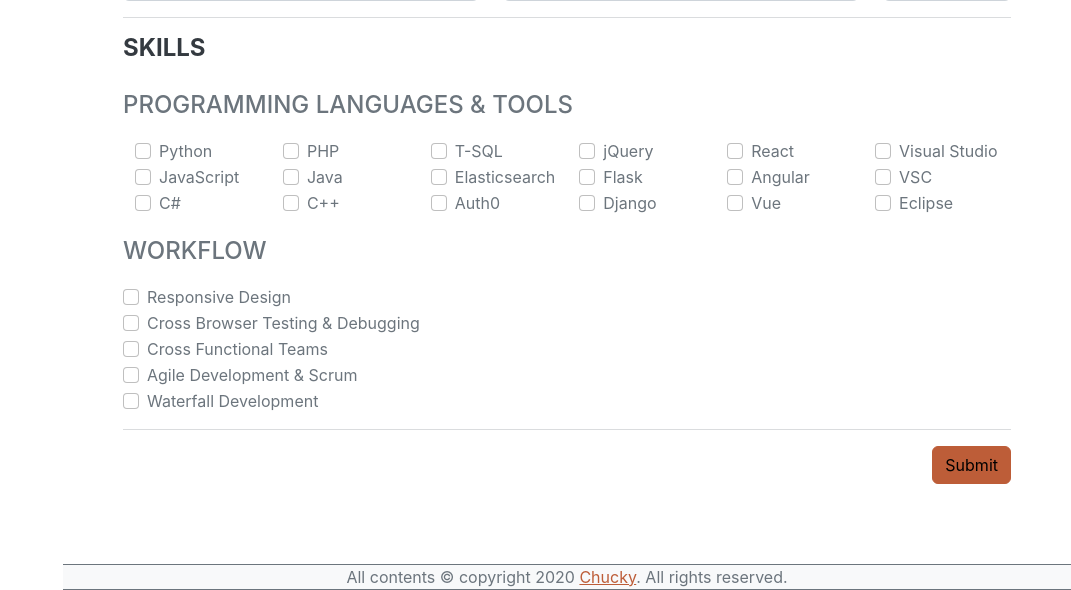
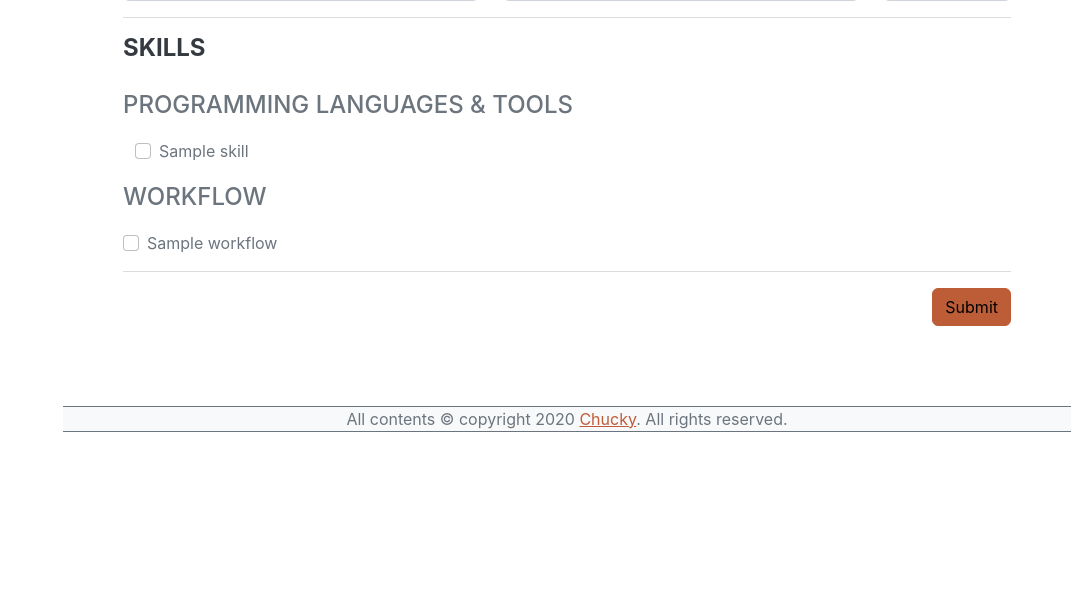
Before and after one commit to ChuckySC/CurriculumVitae, a Flask app: template templates/user-create.html in a window 1280 px wide. Shown: the part 815-1405 px from the top of the page, without its empty margins (209-1280 px from the left). After the commit the page ends 1247 px from the top, so only its background shows below. Run offline with Flask 3, Linux system fonts and the light colour scheme; the template is opened without the code that fills it: most values are stand-ins (such as "Sample title", 1, 10 or a date in 2020); parts of the project's set-up code (start-up, migrations or seed data) failed here and were passed over; some libraries are stand-ins or nearby versions; some web fonts are replaced.

Commit message:
added dynamic skills

```diff
--- a/app.py
+++ b/app.py
@@ -14,18 +14,18 @@ app.config['SQLALCHEMY_DATABASE_URI'] = 'sqlite:///' + os.path.join(basedir, 'da
 app.config['SQLALCHEMY_TRACK_MODIFICATIONS'] = False
 db = SQLAlchemy(app)
 
-if __name__ == "__main__":
+if __name__ == '__main__':
     #app.run(debug=True)
     app.run(host='0.0.0.0', port=5000)
 
 # Declare db tables
-userSkillWorkflow = db.Table('UserSkillWorkflow',
-    db.Column('skillworkflow_id', db.Integer, db.ForeignKey('SkillWorkflow.id'), primary_key=True),
-    db.Column('user_id', db.Integer, db.ForeignKey('User.id'), primary_key=True)
+user_skillworkflow_association = db.Table('UserSkillWorkflow',
+    db.Column('skillworkflow_id', db.Integer, db.ForeignKey('SkillWorkflow.id'), primary_key=True, ondelete='CASCADE'),
+    db.Column('user_id', db.Integer, db.ForeignKey('User.id'), primary_key=True, ondelete='CASCADE')
 )
 
 class User(db.Model):
-    __tablename__ = "User"
+    __tablename__ = 'User'
 
     id = db.Column(db.Integer, primary_key=True)
     firstname = db.Column(db.String(256), nullable=False)
@@ -41,7 +41,7 @@ class User(db.Model):
 
     education = db.relationship('UserEducation', backref='User', lazy=True)
     experience = db.relationship('UserExperience', backref='User', lazy=True)
-    skillworkflow = db.relationship('SkillWorkflow', secondary=userSkillWorkflow, lazy='subquery', backref=db.backref('User', lazy=True))
+    skillworkflow = db.relationship('SkillWorkflow', secondary=user_skillworkflow_association, back_populates='User', cascade='all, delete')
 
     created_at = db.Column(db.DateTime(timezone=True), server_default=func.now())
 
@@ -120,6 +120,8 @@ class SkillWorkflow(db.Model):
 
     created_at = db.Column(db.DateTime(timezone=True), server_default=func.now())
 
+    user = db.relationship('User', secondary=user_skillworkflow_association, back_populates='SkillWorkflow', cascade='all, delete')
+
     def __init__(self, **kwargs):
         super(SkillWorkflow, self).__init__(**kwargs)
 
--- a/templates/components/info-skills.html
+++ b/templates/components/info-skills.html
@@ -4,114 +4,20 @@
         <h4 class="mb-4">Skills</h2>
         <div class="subheading mb-3">Programming Languages & Tools</div>
         <div class="container">
-            <div class="row">
-                <div class="col">
-                    <div class="form-check">
-                        <input class="form-check-input" type="checkbox" name="python">
-                        <label class="form-check-label" for="python">Python</label>
-                    </div>
-                    <div class="form-check">
-                        <input class="form-check-input" type="checkbox" name="javascript">
-                        <label class="form-check-label" for="javascript">JavaScript</label>
-                    </div>
-                    <div class="form-check">
-                        <input class="form-check-input" type="checkbox" name="c#">
-                        <label class="form-check-label" for="c#">C#</label>
-                    </div>
+            {% for skill in context.skills %}
+                <div class="form-check">
+                    <input class="form-check-input" type="checkbox" name="skill-{{skill.id}}">
+                    <label class="form-check-label" for="skill-{{skill.id}}">{{skill.name}}</label>
                 </div>
-                <div class="col">
-                    <div class="form-check">
-                        <input class="form-check-input" type="checkbox" name="php">
-                        <label class="form-check-label" for="php">PHP</label>
-                    </div>
-                    <div class="form-check">
-                        <input class="form-check-input" type="checkbox" name="java">
-                        <label class="form-check-label" for="java">Java</label>
-                    </div>
-                    <div class="form-check">
-                        <input class="form-check-input" type="checkbox" name="c++">
-                        <label class="form-check-label" for="c++">C++</label>
-                    </div>
-                </div>
-                <div class="col">
-                    <div class="form-check">
-                        <input class="form-check-input" type="checkbox" name="tsql">
-                        <label class="form-check-label" for="tsql">T-SQL</label>
-                    </div>
-                    <div class="form-check">
-                        <input class="form-check-input" type="checkbox" name="elasticsearch">
-                        <label class="form-check-label" for="elasticsearch">Elasticsearch</label>
-                    </div>
-                    <div class="form-check">
-                        <input class="form-check-input" type="checkbox" name="auth0">
-                        <label class="form-check-label" for="auth0">Auth0</label>
-                    </div>
-                </div>
-                <div class="col">
-                    <div class="form-check">
-                        <input class="form-check-input" type="checkbox" name="jquery">
-                        <label class="form-check-label" for="jquery">jQuery</label>
-                    </div>
-                    <div class="form-check">
-                        <input class="form-check-input" type="checkbox" name="flask">
-                        <label class="form-check-label" for="flask">Flask</label>
-                    </div>
-                    <div class="form-check">
-                        <input class="form-check-input" type="checkbox" name="django">
-                        <label class="form-check-label" for="django">Django</label>
-                    </div>
-                </div>
-                <div class="col">
-                    <div class="form-check">
-                        <input class="form-check-input" type="checkbox" name="react">
-                        <label class="form-check-label" for="react">React</label>
-                    </div>
-                    <div class="form-check">
-                        <input class="form-check-input" type="checkbox" name="angular">
-                        <label class="form-check-label" for="angular">Angular</label>
-                    </div>
-                    <div class="form-check">
-                        <input class="form-check-input" type="checkbox" name="vue">
-                        <label class="form-check-label" for="vue">Vue</label>
-                    </div>
-                </div>
-                <div class="col">
-                    <div class="form-check">
-                        <input class="form-check-input" type="checkbox" name="vs">
-                        <label class="form-check-label" for="vs">Visual Studio</label>
-                    </div>
-                    <div class="form-check">
-                        <input class="form-check-input" type="checkbox" name="vsc">
-                        <label class="form-check-label" for="vsc">VSC</label>
-                    </div>
-                    <div class="form-check">
-                        <input class="form-check-input" type="checkbox" name="eclipse">
-                        <label class="form-check-label" for="eclipse">Eclipse</label>
-                    </div>
-                </div>
-            </div>
+            {% endfor %}
         </div>
 
         <div class="subheading mt-3 mb-3">Workflow</div>
-        <div class="form-check">
-            <input class="form-check-input" type="checkbox" name="design">
-            <label class="form-check-label" for="design">Responsive Design</label>
-        </div>
-        <div class="form-check">
-            <input class="form-check-input" type="checkbox" name="debugging">
-            <label class="form-check-label" for="debugging">Cross Browser Testing & Debugging</label>
-        </div>
-        <div class="form-check">
-            <input class="form-check-input" type="checkbox" name="teams">
-            <label class="form-check-label" for="teams">Cross Functional Teams</label>
-        </div>
-        <div class="form-check">
-            <input class="form-check-input" type="checkbox" name="agile">
-            <label class="form-check-label" for="agile">Agile Development & Scrum</label>
-        </div>
-        <div class="form-check">
-            <input class="form-check-input" type="checkbox" name="waterfall">
-            <label class="form-check-label" for="waterfall">Waterfall Development</label>
-        </div>
+        {% for workflow in context.workflows %}
+            <div class="form-check">
+                <input class="form-check-input" type="checkbox" name="skill-{{workflow.id}}">
+                <label class="form-check-label" for="skill-{{workflow.id}}">{{workflow.name}}</label>
+            </div>
+        {% endfor %}
     </div>
 {% endblock %}
--- a/templates/user-create.html
+++ b/templates/user-create.html
@@ -14,7 +14,9 @@
                         {% include "components/info-general.html" %}
                         {% include "components/info-education.html" %}
                         {% include "components/info-experience.html" %}
-                        {% include "components/info-skills.html" %}
+                        {% with context=context %}
+                            {% include "components/info-skills.html" %}
+                        {% endwith %}
                         <hr>
                         <button class="btn btn-primary flex-end" style="float: right;" type="submit">Submit</button>
                     </div>
```
Also changed, not shown: app_views.py (+11 -3 lines).
